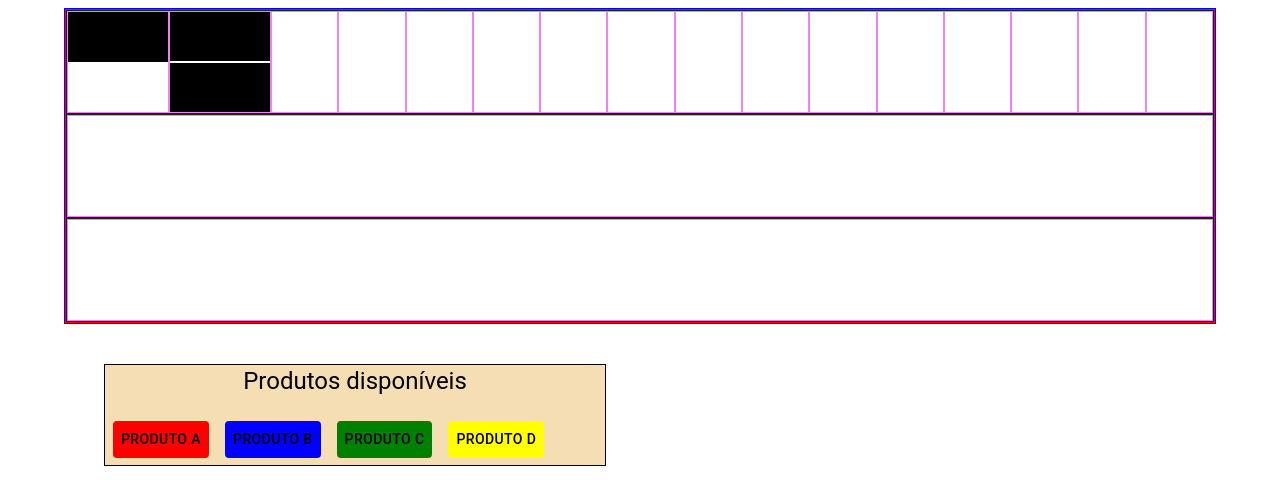
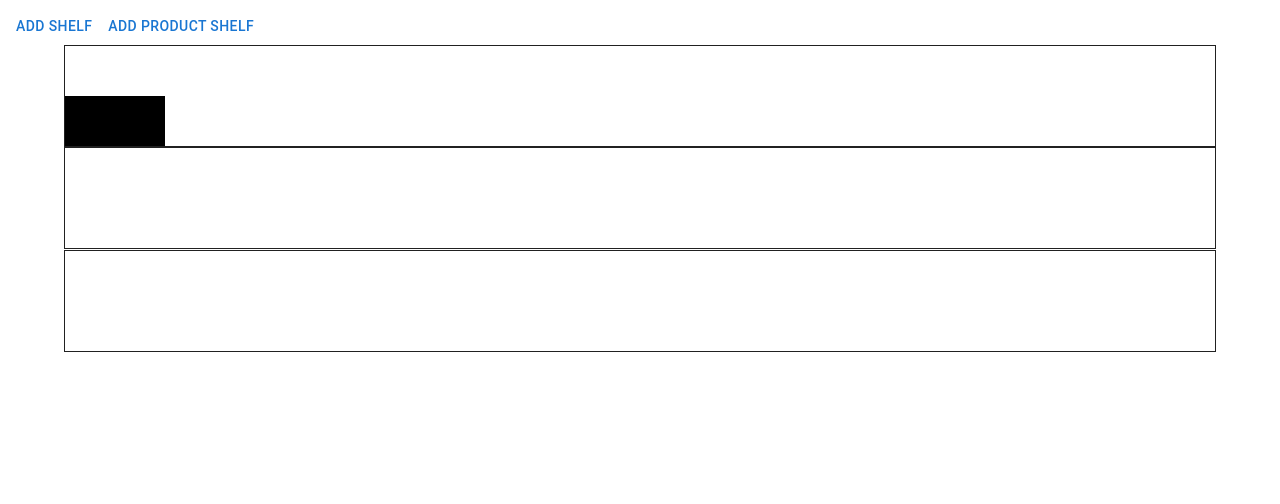
Before and after one commit to MatheusDev19/learning-matirial-ui, a React (Vite) app: page / in a window 1280 px wide. Shown: the top 504 px of the page. Built offline with nearby package versions, Linux system fonts and the light colour scheme.

Commit message:
feat: implement gondola functionality with dynamic shelf management

```diff
--- a/src/components/gondola-mt/index.tsx
+++ b/src/components/gondola-mt/index.tsx
@@ -1,65 +1,29 @@
-import { Box, Stack } from "@mui/material";
+import { Box, Button, Stack } from "@mui/material";
 import Container from "@mui/material/Container";
 import { Shelf } from "./Shelf";
-import { useEffect, useState } from "react";
+import { usePosition } from "../../hooks/use-position";
+import { Product } from "../../hooks/use-position";
 
 export function GondolaMt() {
-  const [shelfs, setShelfs] = useState<
-    {
-      boxes: { bgcolor: string; width: string; height: string }[][];
-      align: "flex-start" | "center" | "flex-end";
-    }[]
-  >([]);
-
-  useEffect(() => {
-    setShelfs([
-      {
-        boxes: [
-          [{ bgcolor: "#000", height: "50px", width: "100px" }],
-          [
-            { bgcolor: "#00f", height: "20px", width: "50px" },
-
-            { bgcolor: "#00f", height: "20px", width: "50px" },
-          ],
-          [{ bgcolor: "#00f", height: "20px", width: "50px" }],
-          [{ bgcolor: "#f0f", height: "60px", width: "50px" }],
-        ],
-        align: "flex-start",
-      },
-      {
-        boxes: [
-          [{ bgcolor: "#f0f", height: "60px", width: "50px" }],
-          [{ bgcolor: "#f0f", height: "60px", width: "50px" }],
-          [{ bgcolor: "#0ff", height: "45px", width: "50px" }],
-        ],
-        align: "center",
-      },
-      {
-        boxes: [
-          [
-            { bgcolor: "#218131", height: "20px", width: "50px" },
-            { bgcolor: "#00f", height: "20px", width: "50px" },
-          ],
-          [
-            { bgcolor: "#218131", height: "20px", width: "50px" },
-            { bgcolor: "#00f", height: "20px", width: "50px" },
-          ],
-          [
-            { bgcolor: "#00f", height: "20px", width: "50px" },
-            { bgcolor: "#00f", height: "20px", width: "50px" },
-          ],
-          [{ bgcolor: "#f0f", height: "60px", width: "50px" }],
-          [{ bgcolor: "#f0f", height: "60px", width: "50px" }],
-        ],
-        align: "flex-end",
-      },
-    ]);
-  }, []);
+  const { shelfs, handleCreateShelf, handleAddProductToShelf } = usePosition();
 
   return (
+    <>
+      <Button onClick={() => handleCreateShelf("flex-start")}>Add shelf</Button>
+      <Button
+        onClick={() =>
+          handleAddProductToShelf(0, 2, {
+            bgcolor: "red",
+            width: '50px',
+            height: '50px',
+          })
+        }
+      >
+        Add product shelf
+      </Button>
       <Container maxWidth="lg">
         <Box>
-        <Stack spacing={2}>
+          <Stack spacing={0.1}>
             {shelfs.map((shelf, index) => (
               <Shelf
                 key={index}
@@ -72,5 +36,6 @@ export function GondolaMt() {
           </Stack>
         </Box>
       </Container>
+    </>
   );
 }
--- a/src/components/gondola-test/index.tsx
+++ b/src/components/gondola-test/index.tsx
@@ -25,15 +25,15 @@ export function GondolaTest() {
   useEffect(() => {
     setShelfs([
       {
-        boxes: [[{ bgcolor: "#000", height: "50px", width: "100px" }],[{ bgcolor: "#000", height: "50px", width: "100px" },{ bgcolor: "#000", height: "50px", width: "100px" }  ],[],[],[],[],[],[],[],[],[],[],[],[],[],[]],
+        boxes: [[], [], [], []],
         align: "flex-start",
       },
       {
-        boxes: [[]],
+        boxes: [[], [], [], []],
         align: "center",
       },
       {
-        boxes: [[]],
+        boxes: [[], [], [], []],
         align: "flex-end",
       },
     ]);
--- /dev/null
+++ b/src/hooks/use-position.ts
@@ -0,0 +1,141 @@
+import { useEffect, useState } from "react";
+
+export type ShelfAligment = "flex-start" | "center" | "flex-end";
+export type Product = { bgcolor: string; width: string; height: string };
+
+export interface ShelfProps {
+  align: ShelfAligment;
+  boxes: Product[][];
+}
+
+export function usePosition() {
+  const [shelfs, setShelfs] = useState<ShelfProps[]>([]);
+
+
+  useEffect(() => {
+    setShelfs([
+      { boxes: [[{ bgcolor: "#000", height: "50px", width: "100px" }],[], [], [], [], []], align: "flex-start" },
+      { boxes: [[], [], []], align: "center" },
+      { boxes: [[], [], [], [], []], align: "flex-end" },
+    ]);
+  }, []);
+
+
+  function handleCreateShelf (align: ShelfAligment) {
+    setShelfs(_shelfs => [
+        ..._shelfs,
+        {
+            boxes: [],
+            align
+        }
+    ])
+  }
+
+  function handleAddProductToShelf (shelf_position: number,stack_position: number , product: Product) {
+    const newShelfs = [...shelfs];
+    newShelfs[shelf_position]['boxes'][stack_position].push(product)
+    setShelfs(newShelfs)
+  }
+
+  function moveStackSameShelf (shelf_position: number, stack_position: number, new_stack_position: number) {
+
+  }
+
+  return { shelfs, handleCreateShelf, handleAddProductToShelf}
+}
+
+
+
+// import {useEffect, useState} from "react";
+//
+// type ShelfAligment = 'flex-start' | 'center' | 'flex-end'
+// type Box = { bgcolor: string; width: string; height: string }
+//
+// interface ShelfProps {
+// align: ShelfAligment
+// boxes: Box[][]
+// }
+//
+// export function usePosition() {
+// const [shelfs, setShelfs] = useState<ShelfProps[]>([]);
+//
+// function handleCreateBox(align: ShelfAligment) {
+// setShelfs(_shelfs => [
+// ..._shelfs,
+// {
+// boxes: [],
+// align,
+// }
+// ])
+// }
+//
+// function handleAddProductToBox(shelf_position: number, box: Box) {
+// const newShelfs = [...shelfs]
+// newShelfs[shelf_position]['boxes'].push([box])
+// setShelfs(newShelfs)
+// }
+//
+// function handleAddProductToStack(shelf_position: number, stack_position: number, box: Box) {
+// const newShelfs = [...shelfs]
+// newShelfs[shelf_position]['boxes'][stack_position].push(box)
+// setShelfs(newShelfs)
+// }
+//
+// function moveStackSameBox(shelf_position: number, stack_position: number, new_stack_position: number) {
+//  const newShelfs = [...shelfs];
+//  const boxes = newShelfs[shelf_position]['boxes'];
+//  [boxes[stack_position], boxes[new_stack_position]] = [boxes[new_stack_position], boxes[stack_position]];
+//  newShelfs[shelf_position]['boxes'] = boxes;
+//  setShelfs(newShelfs)
+// }
+//
+//
+// function moveStackAnotherShelf(old_shelf_position: number, old_stack_position: number, new_shelf_position: number, new_stack_position: number) {
+// const newShelfs = [...shelfs];
+//
+// setShelfs(newShelfs)
+// }
+
+// [4,6] => { 0: 4, 1: 6 }
+
+// useEffect(() => {
+//     setShelfs([
+//         {
+//             boxes: [
+//                0 => [{ bgcolor: '#00f', height: '20px', width: '50px' }],
+//                1 => [{ bgcolor: '#000', height: '50px', width: '100px' }],
+//                 [{ bgcolor: '#f0f', height: '60px', width: '50px' }],
+//                 [
+//                     { bgcolor: '#00f', height: '20px', width: '50px' }
+//                     { bgcolor: '#00f', height: '20px', width: '50px' },
+//                 ],
+//             ], align: 'flex-start'
+//         },
+//         {
+//             boxes: [
+//                 [{ bgcolor: '#f0f', height: '60px', width: '50px' }],
+//                 [{ bgcolor: '#f0f', height: '60px', width: '50px' }],
+//                 [{ bgcolor: '#0ff', height: '45px', width: '50px' }],
+//
+//             ], align: 'center'
+//         },
+//         {
+//             boxes: [
+//                 [
+//                     { bgcolor: '#218131', height: '20px', width: '50px' },
+//                     { bgcolor: '#00f', height: '20px', width: '50px' }
+//                 ],
+//                 [
+//                     { bgcolor: '#218131', height: '20px', width: '50px' },
+//                     { bgcolor: '#00f', height: '20px', width: '50px' }
+//                 ],
+//                 [{ bgcolor: '#00f', height: '20px', width: '50px' }, { bgcolor: '#00f', height: '20px', width: '50px' }],
+//                 [{ bgcolor: '#f0f', height: '60px', width: '50px' }],
+//                 [{ bgcolor: '#f0f', height: '60px', width: '50px' }],
+//             ], align: 'flex-end'
+//         },
+//     ])
+// }, []);
+
+// return {shelfs, handleCreateBox, handleAddProductToBox, handleAddProductToStack, moveStackSameBox, moveStackAnotherShelf}
+// }
--- a/src/main.tsx
+++ b/src/main.tsx
@@ -1,9 +1,10 @@
 import { StrictMode } from "react";
 import { createRoot } from "react-dom/client";
 import { GondolaTest } from "./components/gondola-test";
+import { GondolaMt } from "./components/gondola-mt";
 
 createRoot(document.getElementById("root")!).render(
   <StrictMode>
-    <GondolaTest />
+    <GondolaMt />
   </StrictMode>
 );
```
Lines whose indentation alone changed are shown as unchanged.
